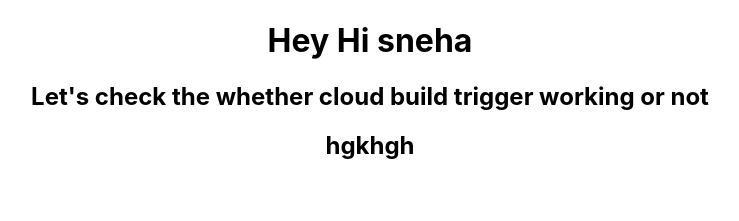
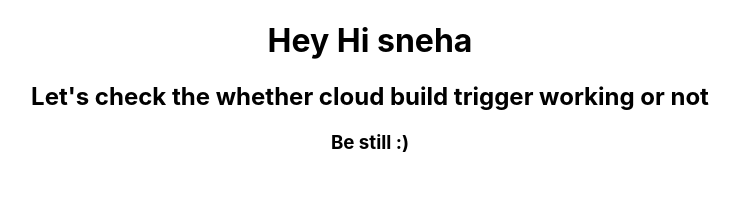
Before and after one commit to sneha-madhuri-jangam/trigger-cloubuild-triggers, a React (Create React App) app: page / in a window 1280 px wide. Shown: the top 221 px of the page, without its empty margins (270-1009 px from the left). Built offline with nearby package versions, Linux system fonts and the light colour scheme.

Commit message:
commit after first build is success and checking if changes been displayed or not

```diff
--- a/src/App.js
+++ b/src/App.js
@@ -8,7 +8,8 @@ function App() {
         <h1>Hey Hi sneha </h1>
 
 <h2>Let's check the whether cloud build trigger working or not </h2>
-<h2>hgkhgh</h2>
+{/* <h2>hgkhgh</h2> */}
+<h3>Be still :) </h3>
       </div>
     </div>
   );
```
